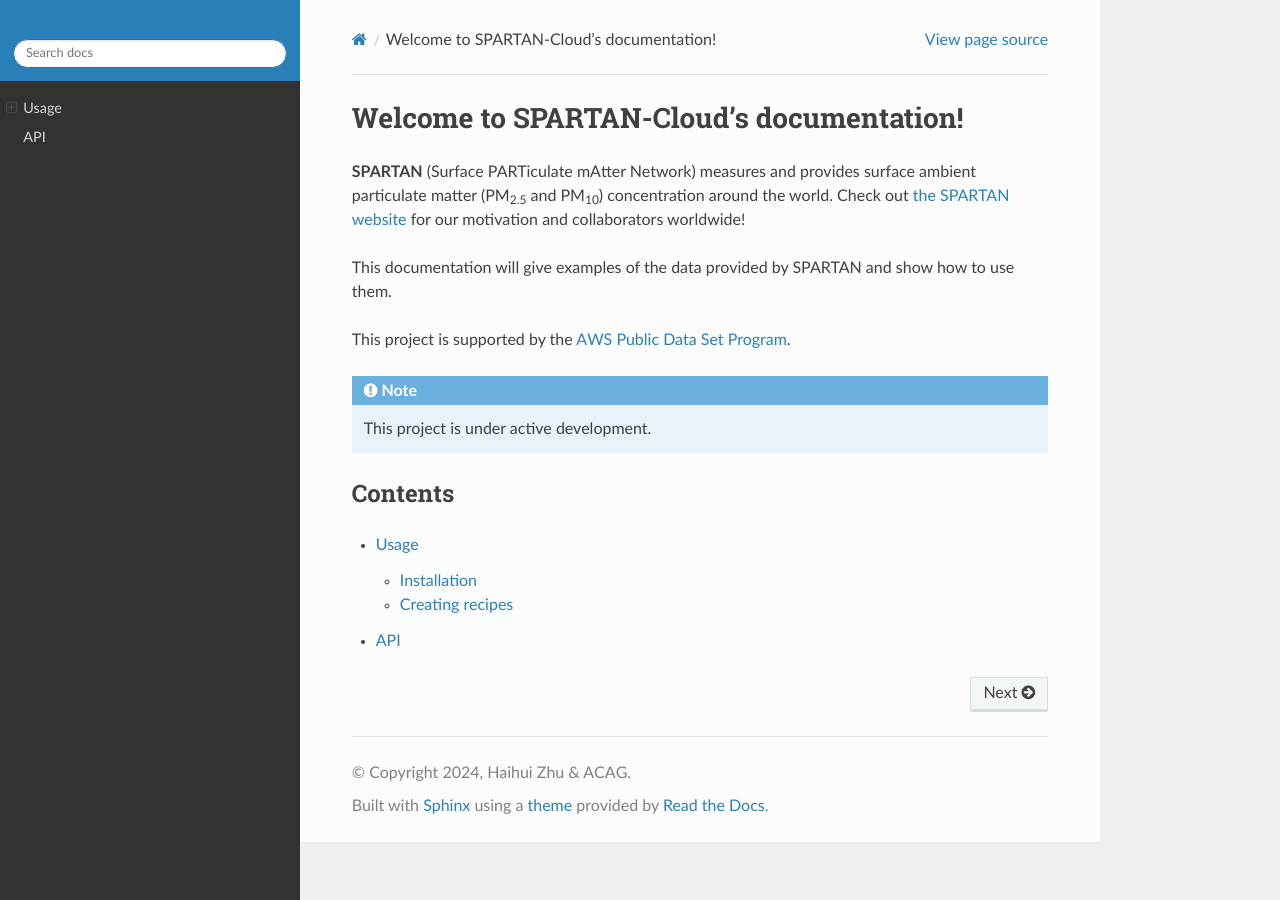
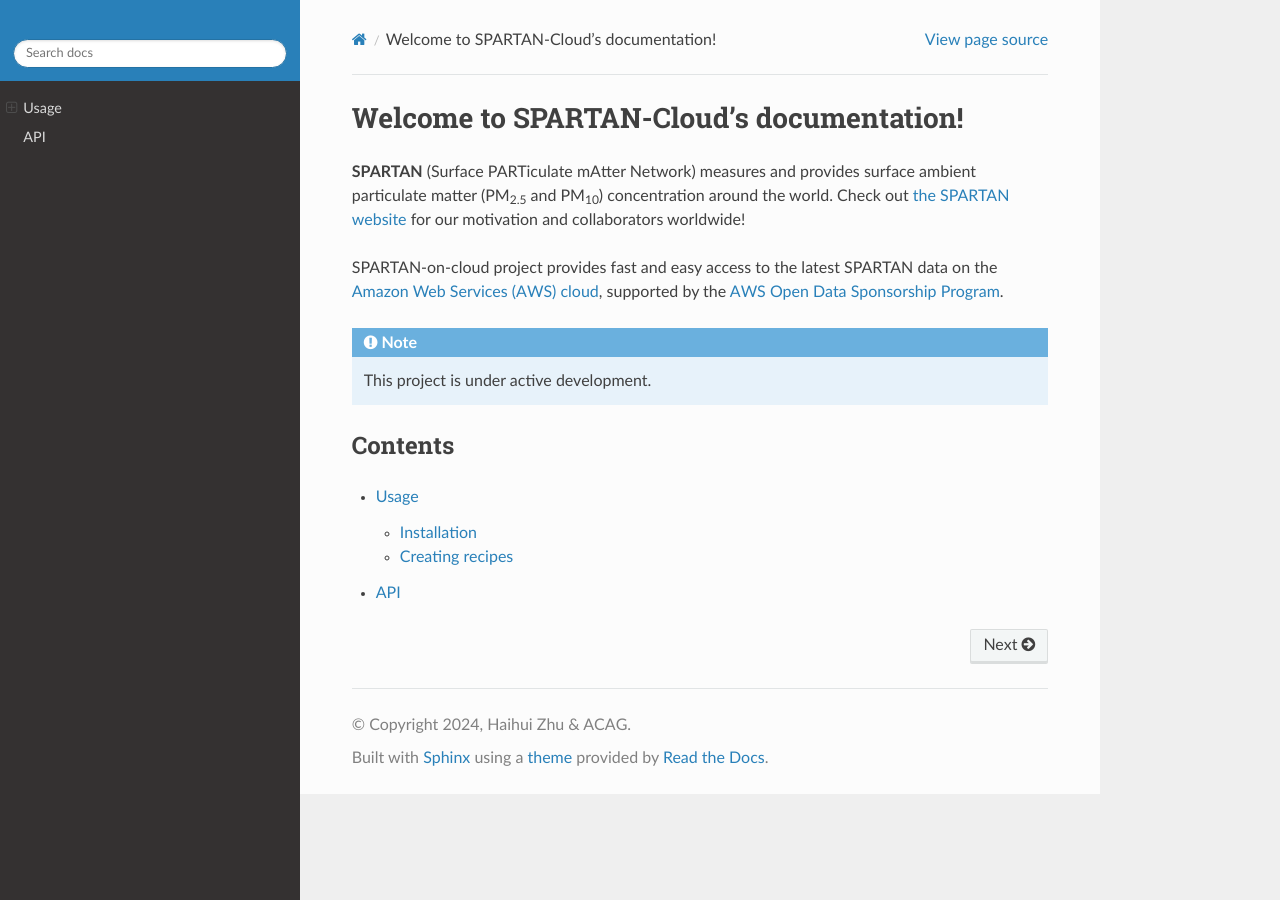
Before and after one commit to Atmospheric-Composition-Analysis-Group/spartan-cloud, a Sphinx documentation site: the page built from docs/source/index.rst, in a window 1280 px wide. Built offline with Sphinx 7.4.7 and the Read the Docs theme 2.0.0, drawn with Linux system fonts in a browser that asks for light colours.

Commit message:
Update index.rst

```diff
--- a/docs/source/index.rst
+++ b/docs/source/index.rst
@@ -3,10 +3,8 @@ Welcome to SPARTAN-Cloud's documentation!
 
 **SPARTAN** (Surface PARTiculate mAtter Network) measures and provides surface ambient particulate matter (PM\ :sub:`2.5`\  and PM\ :sub:`10`\) concentration around the world. Check out `the SPARTAN website <https://www.spartan-network.org/>`_  for our motivation and collaborators worldwide!
 
-This documentation will give examples of the data provided by SPARTAN and show how to use them.
-
-This project is supported by the `AWS Public Data Set Program
-<https://aws.amazon.com/opendata/public-datasets/>`_.
+SPARTAN-on-cloud project provides fast and easy access to the latest SPARTAN data on
+the `Amazon Web Services (AWS) cloud <https://aws.amazon.com>`_, supported by the `AWS Open Data Sponsorship Program <https://aws.amazon.com/opendata/open-data-sponsorship-program/>`_.
 
 .. note::
 
```
